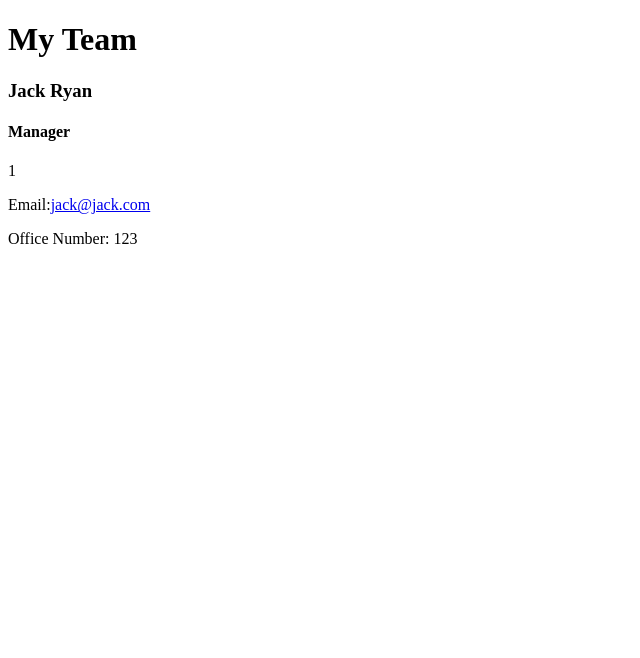
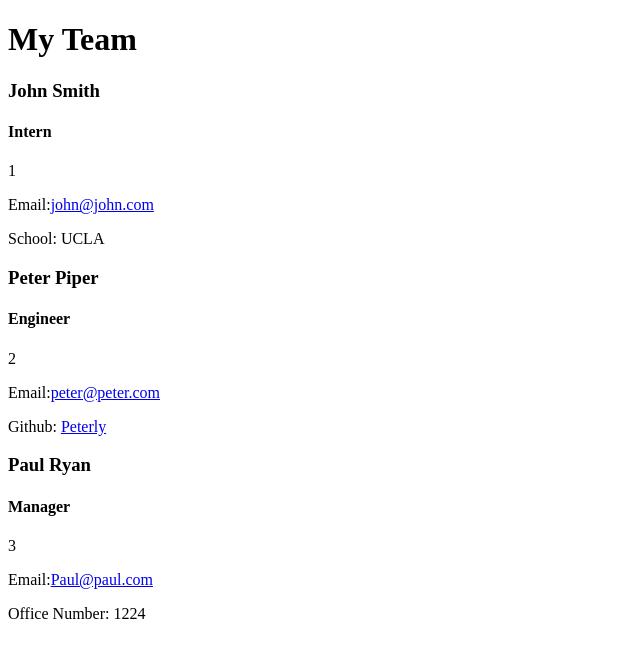
Before and after one commit to Boslarm/Team-Profile-Generator, a website: page dist/index.html in a window 1280 px wide. Shown: the whole page, without its empty margins (0-640 px from the left). Drawn offline with Linux system fonts and the light colour scheme.

Commit message:
no styling, but i'm done for now

```diff
--- a/dist/index.html
+++ b/dist/index.html
@@ -18,14 +18,38 @@
             <!--Team Cards-->
 
     <div class="flex-item">
+        <div class="card-header">
+            <h3>John Smith</h3>
+            <h4>Intern</h4>
+        </div>
+        <div class="card-body">
+            <p class="id"> 1</p>
+            <p class="email">Email:<a href="mailto:john@john.com">john@john.com</a></p>
+            <p class="school">School: UCLA</p>
+        </div>
+    </div>
+
+    <div class="flex-item">
+        <div class="card-header">
+            <h3>Peter Piper</h3>
+            <h4>Engineer</h4>
+        </div>
+        <div class="card-body">
+            <p class="id"> 2</p>
+            <p class="email">Email:<a href="mailto:peter@peter.com">peter@peter.com</a></p>
+            <p class="github">Github: <a href="https://github.com/Peterly">Peterly</a></p>
+        </div>
+    </div>
+
+    <div class="flex-item">
     <div class="card-header">
-            <h3>Jack Ryan</h3>
+            <h3>Paul Ryan</h3>
             <h4>Manager</h4>
     </div>
     <div class="card-body">
-        <p class="id"> 1</p>
-        <p class="email">Email:<a href="mailto:jack@jack.com">jack@jack.com</a></p>
-        <p class="office">Office Number: 123</p>
+        <p class="id"> 3</p>
+        <p class="email">Email:<a href="mailto:Paul@paul.com">Paul@paul.com</a></p>
+        <p class="office">Office Number: 1224</p>
     </div>
 </div>
 
```
Also changed, not shown: README.md.
